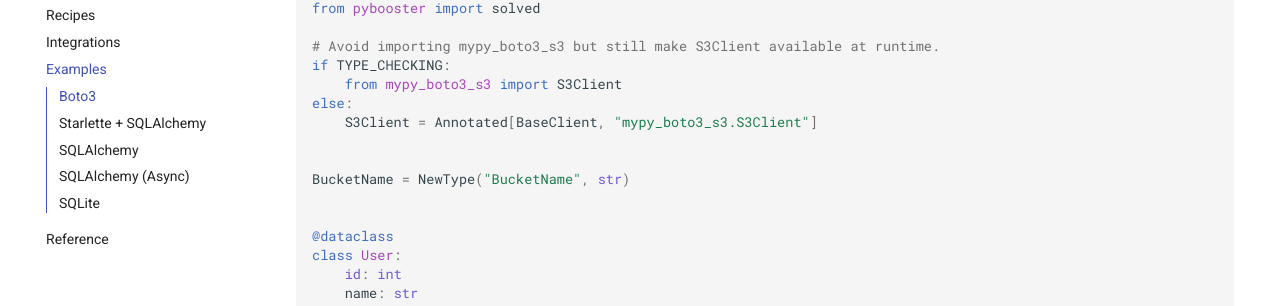
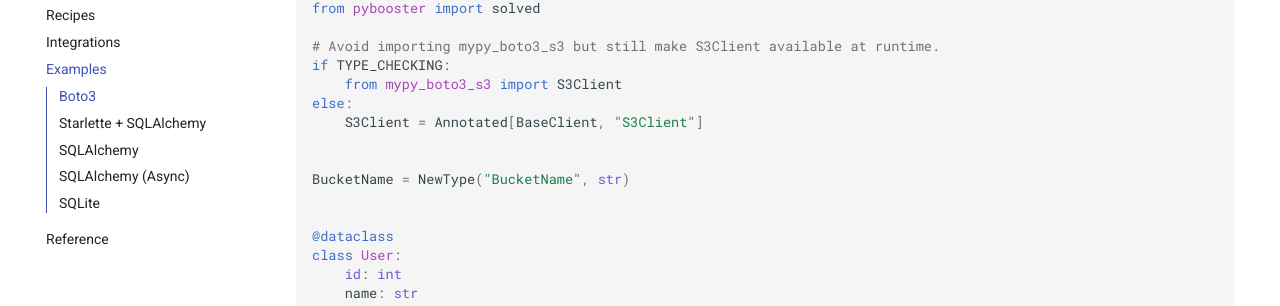
Before and after one commit to rmorshea/pybooster, an MkDocs documentation site: the page built from docs/src/examples.md, in a window 1280 px wide and 900 px high, scrolled down 362 px. Shown: the part 147-453 px from the top of the window. Built offline with MkDocs 1.6.1 and Material for MkDocs 9.7.7, drawn with Linux system fonts in a browser that asks for light colours; comment, search, counter and statistics services are not loaded.

```diff
--- a/docs/src/examples.md
+++ b/docs/src/examples.md
@@ -23,7 +23,7 @@ from pybooster import solved
 if TYPE_CHECKING:
     from mypy_boto3_s3 import S3Client
 else:
-    S3Client = Annotated[BaseClient, "mypy_boto3_s3.S3Client"]
+    S3Client = Annotated[BaseClient, "S3Client"]
 
 
 BucketName = NewType("BucketName", str)
--- a/project.py
+++ b/project.py
@@ -72,9 +72,6 @@ def lint(
     no_yml_style: bool,
 ):
     """Linting commands."""
-    if not no_py_types:
-        run(["pyright"])
-        doc_cmd(["pyright"])
     if not no_py_style:
         if check:
             run(["ruff", "format", "--check", "--diff"])
@@ -96,6 +93,8 @@ def lint(
             run(["yamlfix", "--check", "."])
         else:
             run(["yamlfix", "."])
+    if not no_py_types:
+        run(["pyright"])
     if not no_uv_locked:
         run(["uv", "sync", "--locked"])
 
```
